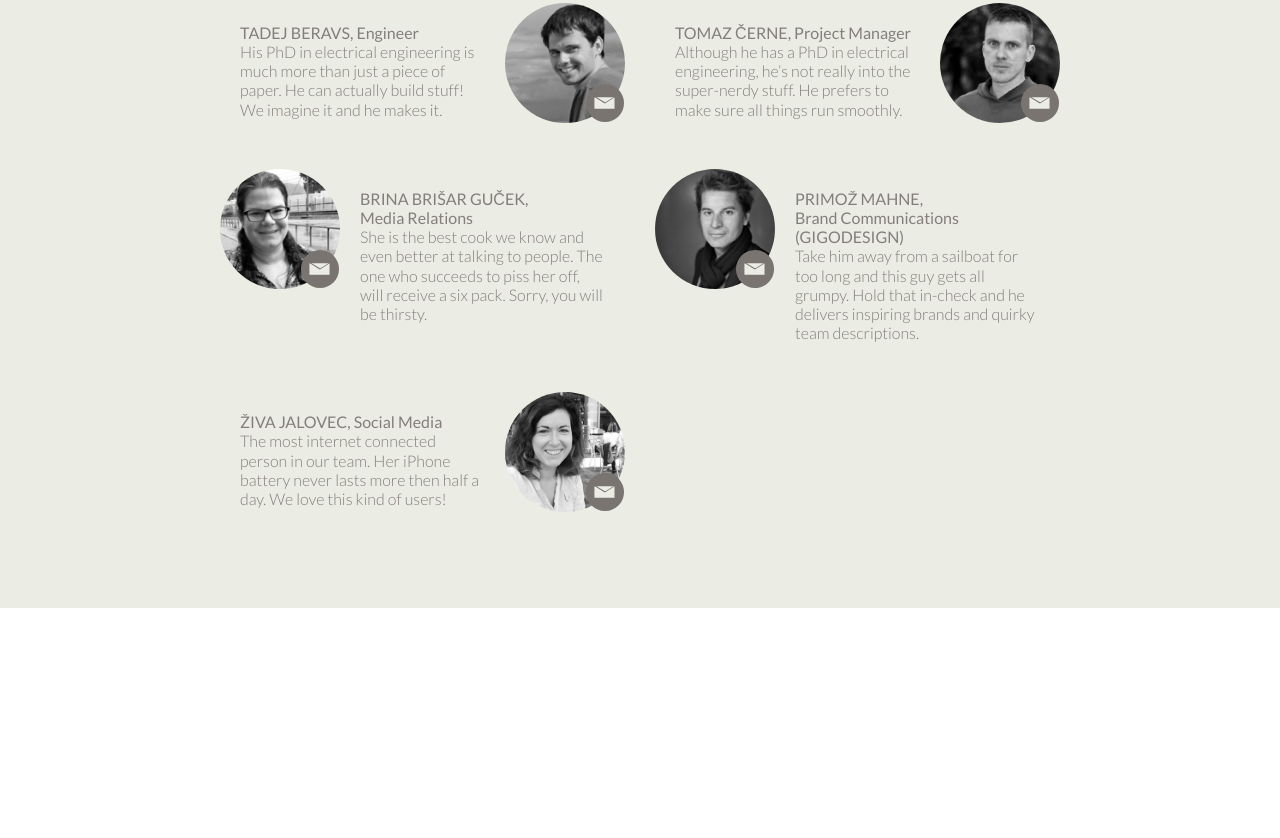
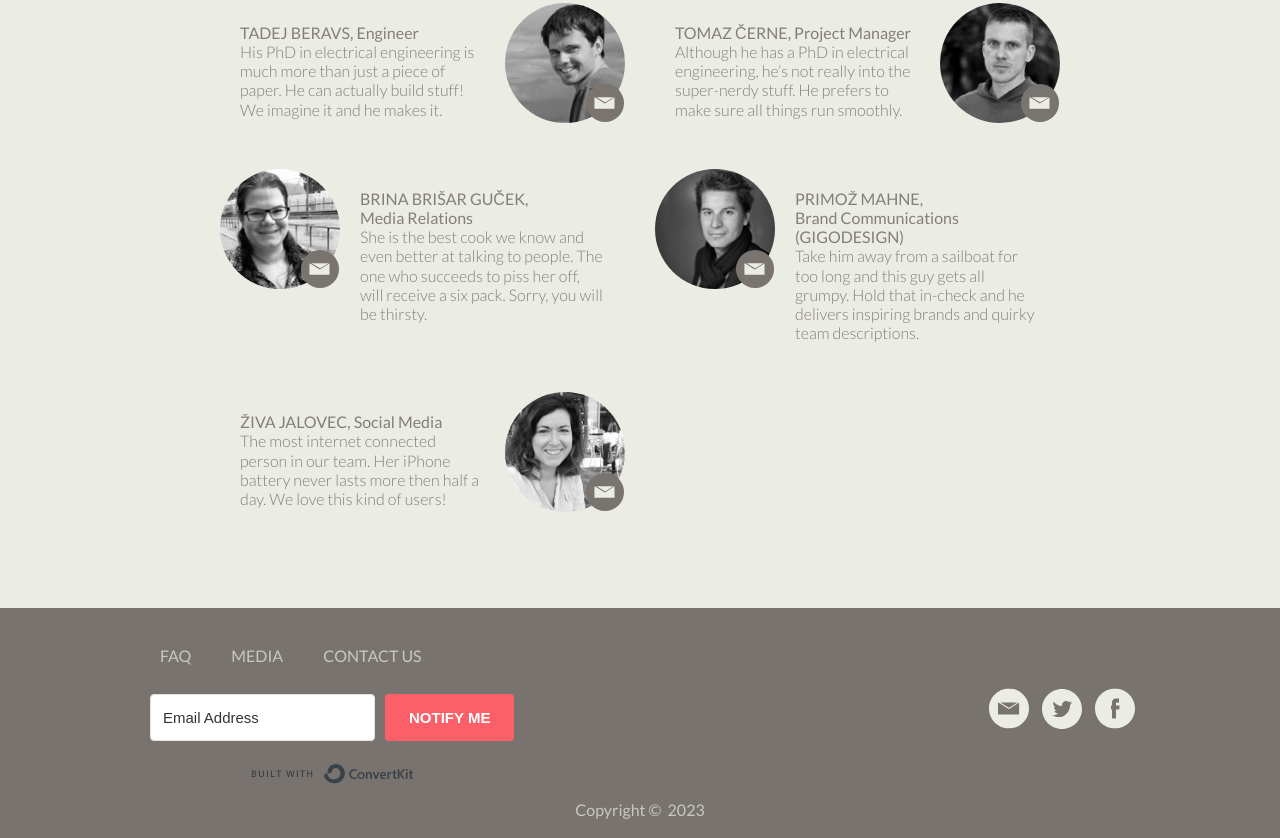
Before and after one commit to pdeleon/spare, a plain HTML site: page index.html in a window 1280 px wide. Shown: the part 4526-5364 px from the top of the page. Before the commit the page ends 5134 px from the top, so only its background shows below. Drawn offline with Linux system fonts and the light colour scheme.

Commit message:
add footer section

```diff
--- a/assets/css/style.css
+++ b/assets/css/style.css
@@ -357,3 +357,45 @@ padding-left: 8rem;
 .team__about p {
     font-weight: 300;
 }
+
+/* footer */
+.footer {
+    background-color: #79736F;
+    display: flex;
+    justify-content: center;
+    font-size: 1.6rem;
+    padding: 2rem 0;
+    color: #C9C8C0;
+}
+
+.footer .wrapper {
+    width: 100rem;
+}
+
+.footer-nav ul {
+    display: flex;
+}
+
+.footer-nav li {
+    padding: 1rem;
+    margin: 1rem 1rem;
+}
+
+.footer-nav li:hover {
+    color: #fff;
+    cursor: pointer;
+}
+
+.footer-mid {
+    display: flex;
+    justify-content: space-between;
+    align-items:flex-start;
+}
+
+.footer-icons img {
+    height: 5rem;
+}
+
+.footer-copy {
+    text-align: center;
+}
--- a/index.html
+++ b/index.html
@@ -434,6 +434,108 @@
       </div>
     </section>
 
+    <!-- Footer -->
+    <footer class="footer">
+      <div class="wrapper">
+
+        <div class="footer-nav">
+          <ul>
+            <li>FAQ</li>
+            <li>MEDIA</li>
+            <li>CONTACT US</li>
+          </ul>
+        </div>
+
+        <div class="footer-mid">
+          <div class="signup__form">
+            <script src="https://f.convertkit.com/ckjs/ck.5.js"></script>
+            <form
+              action="https://app.convertkit.com/forms/4816380/subscriptions"
+              class="seva-form formkit-form"
+              method="post"
+              data-sv-form="4816380"
+              data-uid="9ebf3d728f"
+              data-format="inline"
+              data-version="5"
+              data-options='{"settings":{"after_subscribe":{"action":"message","success_message":"Success! Now check your email to confirm.","redirect_url":""},"analytics":{"google":null,"fathom":null,"facebook":null,"segment":null,"pinterest":null,"sparkloop":null,"googletagmanager":null},"modal":{"trigger":"timer","scroll_percentage":null,"timer":5,"devices":"all","show_once_every":15},"powered_by":{"show":true,"url":"https://convertkit.com/features/forms?utm_campaign=poweredby&amp;utm_content=form&amp;utm_medium=referral&amp;utm_source=dynamic"},"recaptcha":{"enabled":false},"return_visitor":{"action":"show","custom_content":""},"slide_in":{"display_in":"bottom_right","trigger":"timer","scroll_percentage":null,"timer":5,"devices":"all","show_once_every":15},"sticky_bar":{"display_in":"top","trigger":"timer","scroll_percentage":null,"timer":5,"devices":"all","show_once_every":15}},"version":"5"}'
+              min-width="400 500 600 700 800"
+            >
+              <div data-style="clean">
+                <ul
+                  class="formkit-alert formkit-alert-error"
+                  data-element="errors"
+                  data-group="alert"
+                ></ul>
+                <div
+                  data-element="fields"
+                  data-stacked="false"
+                  class="seva-fields formkit-fields"
+                >
+                  <div class="formkit-field">
+                    <input
+                      class="formkit-input"
+                      name="email_address"
+                      aria-label="Email Address"
+                      placeholder="Email Address"
+                      required=""
+                      type="email"
+                      style="
+                        color: rgb(0, 0, 0);
+                        border-color: rgb(227, 227, 227);
+                        border-radius: 4px;
+                        font-weight: 400;
+                      "
+                    />
+                  </div>
+                  <button
+                    data-element="submit"
+                    class="formkit-submit formkit-submit"
+                    style="
+                      color: rgb(255, 255, 255);
+                      background-color: rgb(251, 96, 104);
+                      border-radius: 4px;
+                      font-weight: 700;
+                    "
+                  >
+                    <div class="formkit-spinner">
+                      <div></div>
+                      <div></div>
+                      <div></div>
+                    </div>
+                    <span class="">NOTIFY ME</span>
+                  </button>
+                </div>
+                <div class="formkit-powered-by-convertkit-container">
+                  <a
+                    href="https://convertkit.com/features/forms?utm_campaign=poweredby&amp;utm_content=form&amp;utm_medium=referral&amp;utm_source=dynamic"
+                    data-element="powered-by"
+                    class="formkit-powered-by-convertkit"
+                    data-variant="dark"
+                    target="_blank"
+                    rel="nofollow"
+                    >Built with ConvertKit</a
+                  >
+                </div>
+              </div>
+
+            </form>
+          </div>
+
+          <div class="footer-icons">
+            <img src="./assets/img/footer_mail.svg" alt="">
+            <img src="./assets/img/footer_twitter.svg" alt="">
+            <img src="./assets/img/footer_facebook.svg" alt="">
+          </div>
+        </div>
+
+        <div class="footer-copy">
+          Copyright © &nbsp;<script>
+            document.write(new Date().getFullYear())
+          </script>
+        </div>
+
+      </div>
+    </footer>
     <script src="assets/js/script.js"></script>
   </body>
 </html>
```
